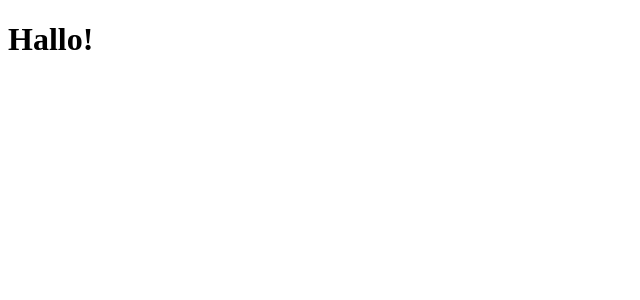
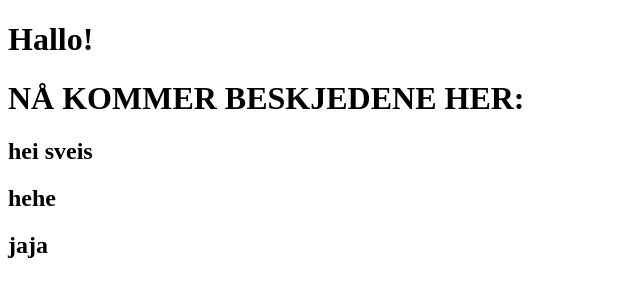
Before and after one commit to tantepose/treehouse-project9, a React (Create React App) app: page / in a window 1280 px wide. Shown: the top 300 px of the page, without its empty margins (0-640 px from the left). Built offline with nearby package versions, Linux system fonts and the light colour scheme.

Commit message:
testing concepts

```diff
--- a/src/App.js
+++ b/src/App.js
@@ -1,10 +1,18 @@
 import React, { Component } from 'react';
+import ImageList from './Components/ImageList';
 
 class App extends Component {
+
+  state = {
+    messages: ['hei sveis', 'hehe', 'jaja']
+  }
+
   render() {
     return (
       <div className="App">
         <h1>Hallo!</h1>
+        <ImageList
+          messages = {this.state.messages} />
       </div>
     );
   }
--- a/src/Components/Image.js
+++ b/src/Components/Image.js
@@ -0,0 +1,11 @@
+import React, { Component } from 'react';
+
+const Image = props => {
+    return (
+    <div>
+        <h2> {props.message} </h2>
+    </div>
+    );
+}
+
+export default Image;
--- a/src/Components/ImageList.js
+++ b/src/Components/ImageList.js
@@ -0,0 +1,17 @@
+import React, { Component } from 'react';
+import Image from './Image';
+
+const ImageList = props => {
+    return (
+    <div>
+        <h1> NÅ KOMMER BESKJEDENE HER: </h1>
+        {props.messages.map(message =>
+            <Image
+                message={message}
+            />
+        )}
+    </div>
+    );
+}
+
+export default ImageList;
```
Also changed, not shown: package.json (line endings or trailing spaces), 1 other file (tests, documents, lock files or other folders).
